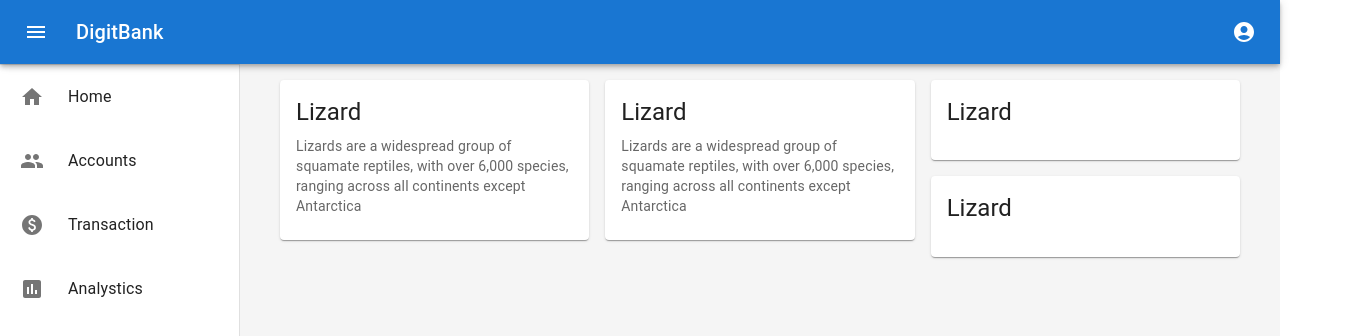
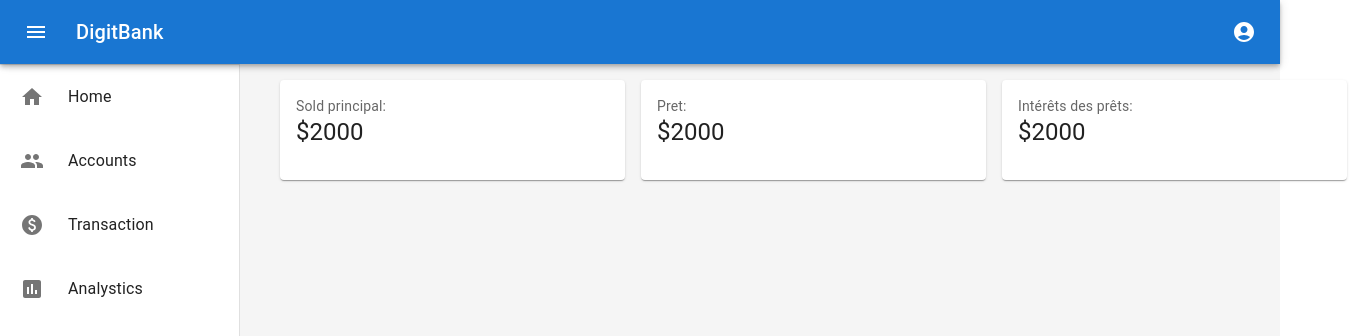
Before and after one commit to KevinDonovan2/DigitalBank-F, a React (Create React App) app: page / in a window 1280 px wide. Shown: the top 336 px of the page, 1371 px wide, since content can reach past the window. Built offline with nearby package versions, Linux system fonts and the light colour scheme.

Commit message:
chore: add loading

```diff
--- a/src/pages/Account/Account.jsx
+++ b/src/pages/Account/Account.jsx
@@ -1,19 +1,37 @@
 import { Box } from '@mui/material';
-import React from 'react';
+import React, { useState, useEffect } from 'react';
 import SideBar from '../dashboard/components/SideBar';
 import DashBar from '../dashboard/components/DashBar';
 import { DrawerProvider } from '../../context/DrawerContext';
 import AccountList from './components/AccountList';
+import CircularProgress from '@mui/material/CircularProgress';
 
 function Transaction() {
+    const [loading, setLoading] = useState(true);
+
+    useEffect(() => {
+        const loadData = async () => {
+            await new Promise(resolve => setTimeout(resolve, 2000));
+            setLoading(false);
+        };
+        loadData();
+        return () => { };
+    }, []);
+
     return (
         <DrawerProvider >
             <DashBar />
-            <Box sx={{ display: 'flex', flexGrow: 1, p: 3, mt: 5 ,backgroundColor:'whitesmoke' ,height: '93vh' }}>
+            <Box sx={{ display: 'flex', flexGrow: 1, p: 3, mt: 5, backgroundColor: 'whitesmoke', height: '93vh' }}>
                 <SideBar />
-                <Box component="main" sx={{ flexGrow: 1, p: 3 }}>
-                    <AccountList />
-                </Box>
+                {loading ? (
+                    <Box sx={{ ml: 60, mt: 10 }}>
+                        <CircularProgress />
+                    </Box>
+                ) : (
+                    <Box component="main" sx={{ flexGrow: 1, p: 3 }}>
+                        <AccountList />
+                    </Box>
+                )}
             </Box>
         </DrawerProvider>
     );
--- a/src/pages/Analystic/Analystic.jsx
+++ b/src/pages/Analystic/Analystic.jsx
@@ -1,17 +1,34 @@
-import React from 'react';
-import { Box, Grid, Stack ,Card , CardContent} from '@mui/material';
+import React, { useState, useEffect } from 'react';
+import { Box, Grid, Stack, Card, CardContent } from '@mui/material';
 import SideBar from '../dashboard/components/SideBar';
 import DashBar from '../dashboard/components/DashBar';
 import { DrawerProvider } from '../../context/DrawerContext';
 import ChartPie from './components/ChartPie';
 import ChartBar from './components/ChartBar';
+import CircularProgress from '@mui/material/CircularProgress';
 
 function Analystic() {
+    const [loading, setLoading] = useState(true);
+
+    useEffect(() => {
+        const loadData = async () => {
+            await new Promise(resolve => setTimeout(resolve, 2000));
+            setLoading(false);
+        };
+        loadData();
+        return () => { };
+    }, []);
+
     return (
         <DrawerProvider>
             <DashBar />
             <Box sx={{ display: 'flex', flexGrow: 1, p: 3, mt: 5, backgroundColor: 'whitesmoke', height: '93vh' }}>
                 <SideBar />
+                {loading ? (
+                    <Box sx={{ ml: 60, mt: 10 }}>
+                        <CircularProgress />
+                    </Box>
+                ) : (
                     <Box component="main" sx={{ flexGrow: 1, p: 3 }}>
                         <Grid container spacing={1}>
                             <Stack spacing={2} direction="row">
@@ -28,6 +45,7 @@ function Analystic() {
                             </Stack>
                         </Grid>
                     </Box>
+                )}
             </Box>
         </DrawerProvider>
     );
--- a/src/pages/Transaction/Transaction.jsx
+++ b/src/pages/Transaction/Transaction.jsx
@@ -1,19 +1,36 @@
 import { Box } from '@mui/material';
-import React from 'react';
+import React, { useState, useEffect } from 'react';
 import SideBar from '../dashboard/components/SideBar';
 import DashBar from '../dashboard/components/DashBar';
 import { DrawerProvider } from '../../context/DrawerContext';
 import TransactionList from './components/TransactionList';
+import CircularProgress from '@mui/material/CircularProgress';
 
 function Transaction() {
+    const [loading, setLoading] = useState(true);
+
+    useEffect(() => {
+        const loadData = async () => {
+            await new Promise(resolve => setTimeout(resolve, 2000));
+            setLoading(false);
+        };
+        loadData();
+        return () => { };
+    }, []);
     return (
         <DrawerProvider>
             <DashBar />
             <Box sx={{ display: 'flex', flexGrow: 1, p: 3, mt: 5, backgroundColor: 'whitesmoke', height: '93vh' }}>
                 <SideBar />
-                <Box component="main" sx={{ flexGrow: 1, p: 3 }}>
-                    <TransactionList />
-                </Box>
+                {loading ? (
+                    <Box sx={{ ml: 60, mt: 10 }}>
+                        <CircularProgress />
+                    </Box>
+                ) : (
+                    <Box component="main" sx={{ flexGrow: 1, p: 3 }}>
+                        <TransactionList />
+                    </Box>
+                )}
             </Box>
         </DrawerProvider>
     );
--- a/src/pages/dashboard/Dashboard.jsx
+++ b/src/pages/dashboard/Dashboard.jsx
@@ -1,62 +1,68 @@
-import React from 'react';
+import React, { useState, useEffect } from 'react';
 import { Box, Grid, Card, CardContent, Typography, Stack } from '@mui/material';
 import SideBar from './components/SideBar';
 import DashBar from './components/DashBar';
+import CircularProgress from '@mui/material/CircularProgress';
 import { DrawerProvider } from '../../context/DrawerContext';
 
 function Dashboard() {
+    const [loading, setLoading] = useState(true);
+
+    useEffect(() => {
+        const loadData = async () => {
+            await new Promise(resolve => setTimeout(resolve, 2000));
+            setLoading(false);
+        };
+        loadData();
+        return () => {};
+    }, []);
+
     return (
         <DrawerProvider>
             <DashBar />
-            <Box sx={{ display: 'flex', flexGrow: 1, p: 2, mt: 5 ,backgroundColor:'whitesmoke' ,height: '93vh'}}>
+            <Box sx={{ display: 'flex', flexGrow: 1, p: 2, mt: 5, backgroundColor: 'whitesmoke', height: '93vh' }}>
                 <SideBar />
                 <Box component="main" sx={{ flexGrow: 1, p: 3 }}>
                     <Grid container spacing={2}>
                         <Grid item xs={8}>
+                            {loading ? (
+                                <Box sx={{ml:60,mt:10 }}>
+                                    <CircularProgress />
+                                </Box>
+                            ) : (
                                 <Stack spacing={2} direction="row">
-                                <Card sx={{ maxWidth: 345 }}>
-                                    <CardContent>
+                                    <Card sx={{ minWidth: 345 }}>
+                                        <CardContent >
+                                            <Typography variant="body2" color="text.secondary">
+                                                Sold principal:
+                                            </Typography>
                                             <Typography gutterBottom variant="h5" component="div">
-                      Lizard
-                                        </Typography>
-                                        <Typography variant="body2" color="text.secondary">
-                      Lizards are a widespread group of squamate reptiles, with
-                      over 6,000 species, ranging across all continents except
-                      Antarctica
+                                                $2000
                                             </Typography>
                                         </CardContent>
                                     </Card>
-                                <Card sx={{ maxWidth: 345 }}>
-                                    <CardContent>
+                                    <Card sx={{ minWidth: 345 }}>
+                                        <CardContent >
+                                            <Typography variant="body2" color="text.secondary">
+                                                Pret:
+                                            </Typography>
                                             <Typography gutterBottom variant="h5" component="div">
-                      Lizard
+                                                $2000
                                             </Typography>
+                                        </CardContent>
+                                    </Card>
+                                    <Card sx={{ minWidth: 345 }}>
+                                        <CardContent >
                                             <Typography variant="body2" color="text.secondary">
-                      Lizards are a widespread group of squamate reptiles, with
-                      over 6,000 species, ranging across all continents except
-                      Antarctica
+                                                Intérêts des prêts:
+                                            </Typography>
+                                            <Typography gutterBottom variant="h5" component="div">
+                                                $2000
                                             </Typography>
                                         </CardContent>
                                     </Card>
                                 </Stack>
-                        </Grid>
-                        <Grid item xs={4}>
-                            <Stack spacing={2}>
-                                <Card sx={{ maxWidth: 345 }}>
-                                    <CardContent>
-                                        <Typography gutterBottom variant="h5" component="div">
-                      Lizard
-                                        </Typography>
-                                    </CardContent>
-                                </Card>
-                                <Card sx={{ maxWidth: 345 }}>
-                                    <CardContent>
-                                        <Typography gutterBottom variant="h5" component="div">
-                      Lizard
-                                        </Typography>
-                                    </CardContent>
-                                </Card>
-                            </Stack>
+                            )}
                         </Grid>
                     </Grid>
                 </Box>
```
Lines whose indentation alone changed are shown as unchanged.
